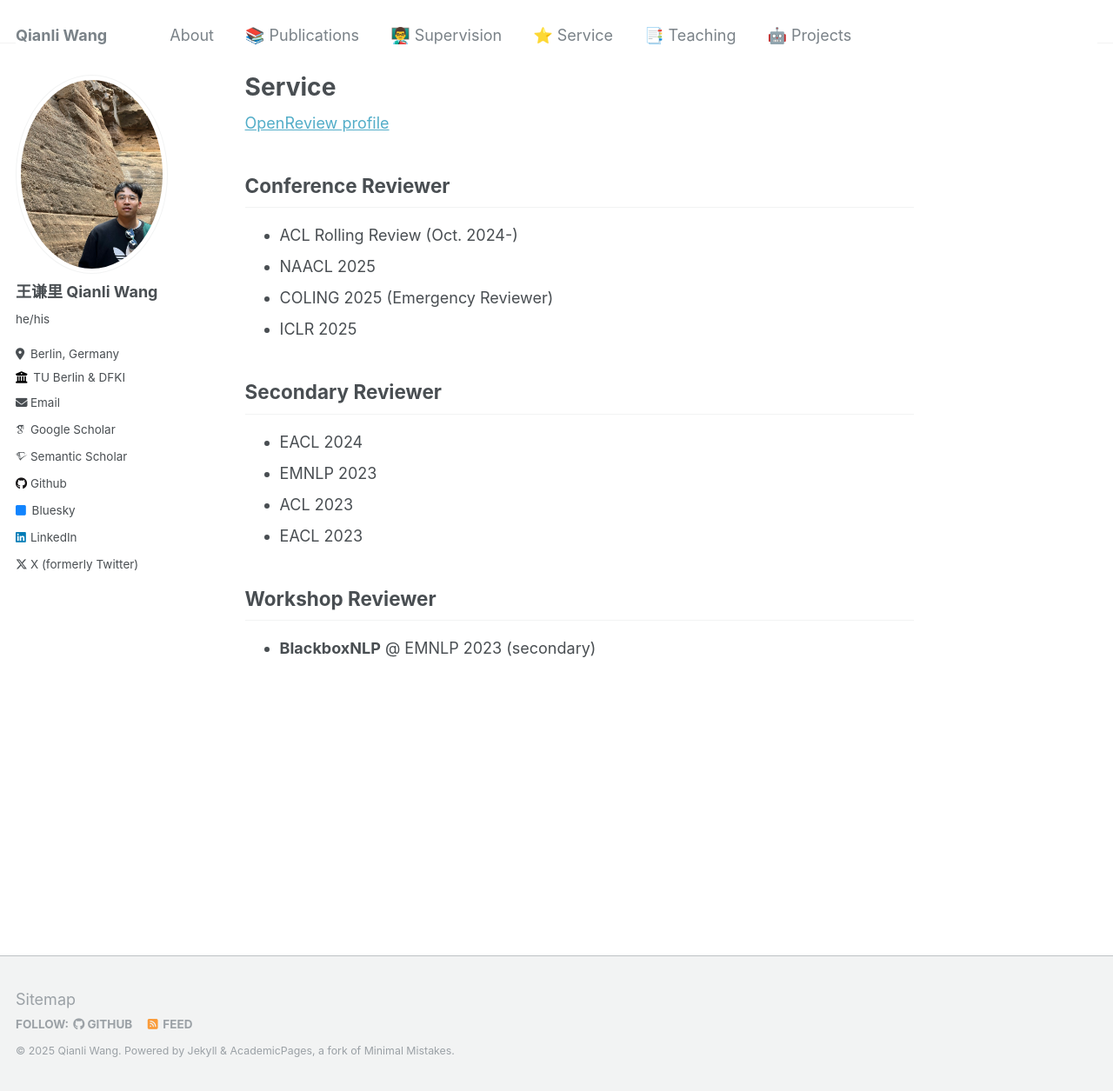
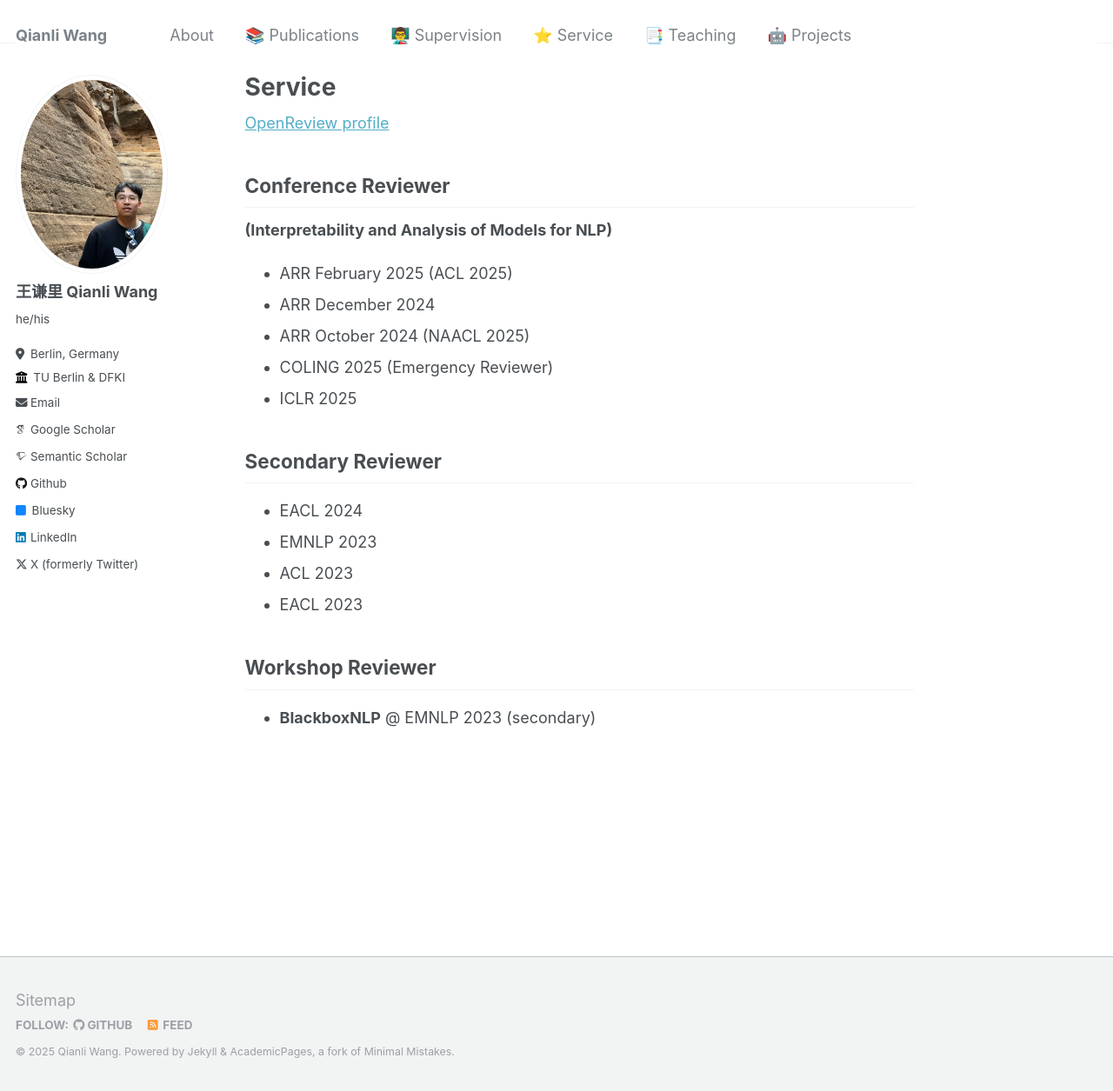
Before and after one commit to qiaw99/qiaw99.github.io, a Jekyll site: the page built from service/index.md, in a window 1280 px wide and 1255 px high. Shown: the whole window at 87% size. Built offline with Jekyll 4.4.1, drawn with Linux system fonts in a browser that asks for light colours; some web fonts are replaced.

Commit message:
update info

```diff
--- a/service/index.md
+++ b/service/index.md
@@ -10,8 +10,10 @@ title: "Service"
 
 
 ## Conference Reviewer
-- ACL Rolling Review (Oct. 2024-)
-- NAACL 2025
+**(Interpretability and Analysis of Models for NLP)**
+- ARR February 2025 (ACL 2025)
+- ARR December 2024
+- ARR October 2024 (NAACL 2025)
 - COLING 2025 (Emergency Reviewer)
 - ICLR 2025
 
```
Also changed, not shown: projects/index.md (+3 -2 lines), supervision/index.md (+5 -0 lines), teaching/index.md (+4 -0 lines).
